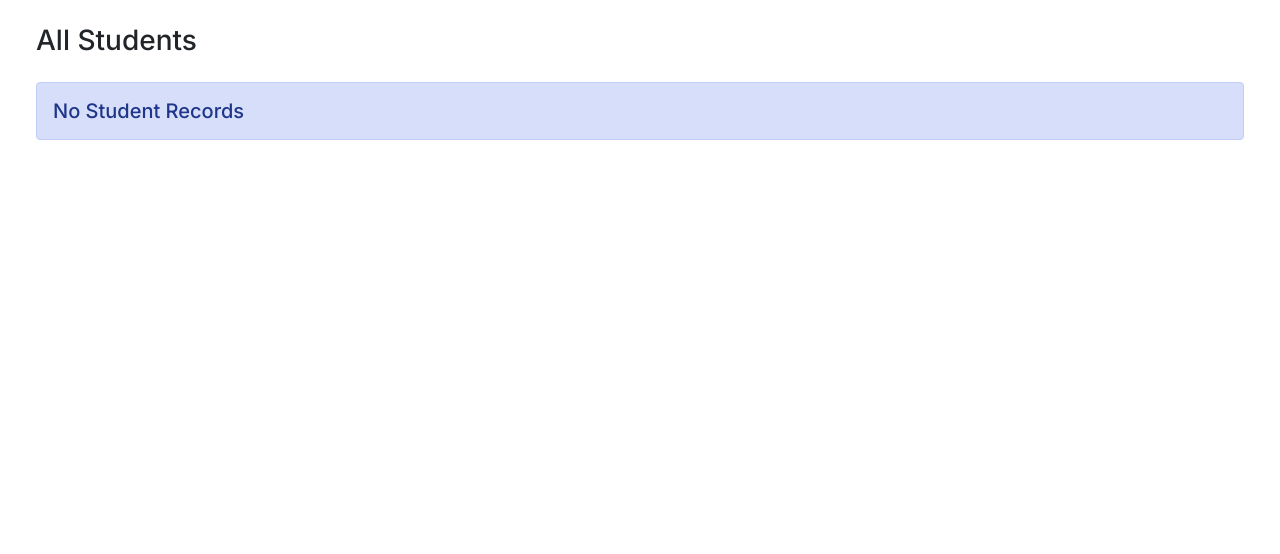
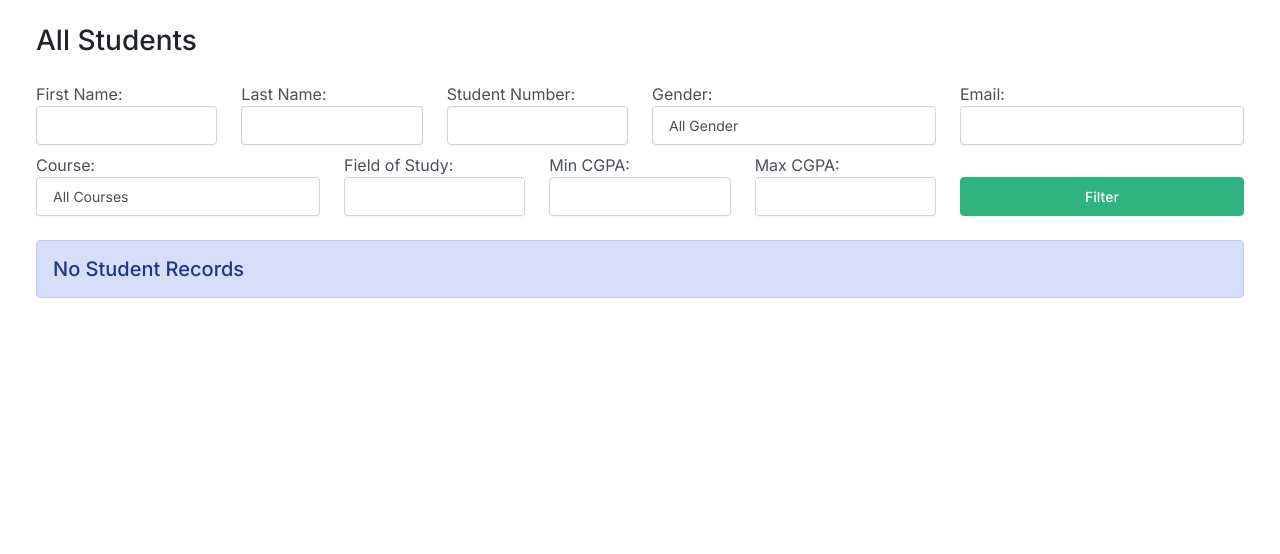
Before and after one commit to KiranKumarMalik/Student-Management-System-CRUD-Operation-in-Django, a Django app: page / in a window 1280 px wide. Shown: the part 67-621 px from the top of the page. Run offline with Django 4.2, Linux system fonts and the light colour scheme; data that the repository does not hold is empty; some libraries are stand-ins or nearby versions.

Commit message:
added filteration features

```diff
--- a/students/forms.py
+++ b/students/forms.py
@@ -26,3 +26,14 @@ class StudentForm(forms.ModelForm):
       'gpa': forms.NumberInput(attrs={'class': 'form-control'}),
       'gender': forms.Select(attrs={'class': 'form-control'}),
     }
+
+class StudentFilterForm(forms.Form):
+    first_name = forms.CharField(required=False, label="First Name", widget=forms.TextInput(attrs={'class': 'form-control'}))
+    last_name = forms.CharField(required=False, label="Last Name", widget=forms.TextInput(attrs={'class': 'form-control'}))
+    student_number = forms.IntegerField(required=False, label="Student Number", widget=forms.NumberInput(attrs={'class': 'form-control'}))
+    gender = forms.ChoiceField(choices=[('', 'All Gender')] + Student.GENDER_CHOICES, required=False, widget=forms.Select(attrs={'class': 'form-control'}))
+    email = forms.EmailField(required=False, label="Email", widget=forms.EmailInput(attrs={'class': 'form-control'}))
+    course = forms.ChoiceField(choices=[('', 'All Courses')] + Student.COURSE_CHOICES, required=False, widget=forms.Select(attrs={'class': 'form-control'}))
+    field_of_study = forms.CharField(required=False, label="Field of Study", widget=forms.TextInput(attrs={'class': 'form-control'}))
+    min_gpa = forms.FloatField(required=False, label="Min CGPA", widget=forms.NumberInput(attrs={'class': 'form-control', 'min': '0', 'max': '10', 'step': '0.1'}))
+    max_gpa = forms.FloatField(required=False, label="Max CGPA", widget=forms.NumberInput(attrs={'class': 'form-control', 'min': '0', 'max': '10', 'step': '0.1'}))
--- a/students/templates/students/base.html
+++ b/students/templates/students/base.html
@@ -63,7 +63,7 @@
               "BSc": ["Physics", "Chemistry", "Mathematics"],
               "MBA": ["Finance", "Marketing", "Human Resource"],
               "BBA": ["Finance", "Marketing", "Human Resource"],
-              "Diploma": ["Business Management", "Graphic Design", "Marketing"],
+              "Diploma": ["Business Management", "Graphic Design", "Marketing", "Information Technology"],
               "ITI": ["Welding", "Fitting", "Electrician"]
           };
 
--- a/students/templates/students/index.html
+++ b/students/templates/students/index.html
@@ -2,6 +2,28 @@
 
 {% block body %}
 <h3 class="m-4">All Students</h3>
+
+<!-- Filter Form -->
+<form method="GET" class="ms-4 me-4 mb-4">
+  <div class="row">
+    <div class="col-md-2">{{ form.first_name.label_tag }} {{ form.first_name }}</div>
+    <div class="col-md-2">{{ form.last_name.label_tag }} {{ form.last_name }}</div>
+    <div class="col-md-2">{{ form.student_number.label_tag }} {{ form.student_number }}</div>
+    <div class="col-md-3">{{ form.gender.label_tag }} {{ form.gender }}</div>
+    <div class="col-md-3">{{ form.email.label_tag }} {{ form.email }}</div>
+
+  </div>
+  <div class="row mt-2">
+    <div class="col-md-3">{{ form.course.label_tag }} {{ form.course }}</div>
+    <div class="col-md-2">{{ form.field_of_study.label_tag }} {{ form.field_of_study }}</div>
+    <div class="col-md-2">{{ form.min_gpa.label_tag }} {{ form.min_gpa }}</div>
+    <div class="col-md-2">{{ form.max_gpa.label_tag }} {{ form.max_gpa }}</div>
+    <div class="col-md-3">
+      <label>&nbsp;</label>
+      <button type="submit" class="btn btn-success w-100">Filter</button>
+    </div>
+  </div>
+</form>
 <div class="row">
   <div class="col-12">
     {% if page_obj.object_list %}
--- a/students/views.py
+++ b/students/views.py
@@ -5,17 +5,52 @@ from django.urls import reverse
 from django.contrib import messages
 
 from .models import Student
-from .forms import StudentForm
+from .forms import StudentForm, StudentFilterForm
 
 
 # Create your views here.
 def index(request):
-    student_list = Student.objects.all().order_by('id')  # Order by ID
-    paginator = Paginator(student_list, 10)  # Show 10 students per page
+    students = Student.objects.all().order_by('id')  # Order by ID
+    form = StudentFilterForm(request.GET)  # Get filter values from URL parameters
+
+    # Apply filters if valid data is present
+    if form.is_valid():
+        first_name = form.cleaned_data.get('first_name')
+        last_name = form.cleaned_data.get('last_name')
+        student_number = form.cleaned_data.get('student_number')
+        gender = form.cleaned_data.get('gender')
+        email = form.cleaned_data.get('email')
+        course = form.cleaned_data.get('course')
+        field_of_study = form.cleaned_data.get('field_of_study')
+        min_gpa = form.cleaned_data.get('min_gpa')
+        max_gpa = form.cleaned_data.get('max_gpa')
+
+        # Apply filters dynamically
+        if first_name:
+            students = students.filter(first_name__icontains=first_name)
+        if last_name:
+            students = students.filter(last_name__icontains=last_name)
+        if student_number:
+            students = students.filter(student_number=student_number)
+        if gender:
+            students = students.filter(gender=gender)
+        if email:
+            students = students.filter(email__icontains=email)
+        if course:
+            students = students.filter(course=course)
+        if field_of_study:
+            students = students.filter(field_of_study__icontains=field_of_study)
+        if min_gpa is not None:
+            students = students.filter(gpa__gte=min_gpa)
+        if max_gpa is not None:
+            students = students.filter(gpa__lte=max_gpa)
+
+    # Paginate results (10 students per page)
+    paginator = Paginator(students, 10)
     page_number = request.GET.get('page')
-    page_obj = paginator.get_page(page_number)  # Get the current page
+    page_obj = paginator.get_page(page_number)
 
-    return render(request, 'students/index.html', {'page_obj': page_obj})
+    return render(request, 'students/index.html', {'page_obj': page_obj, 'form': form})
 
 
 def view_student(request, id):
```
